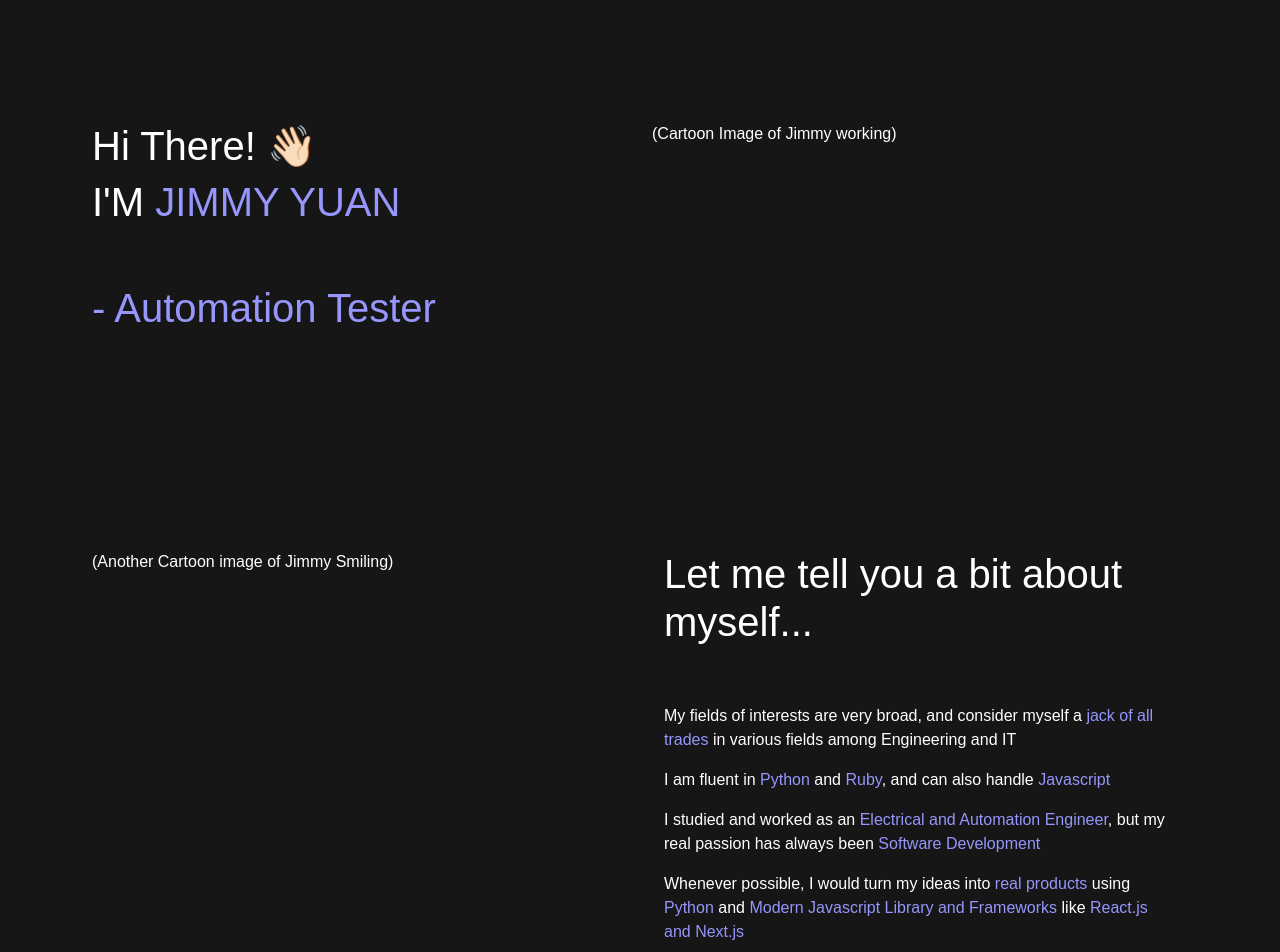
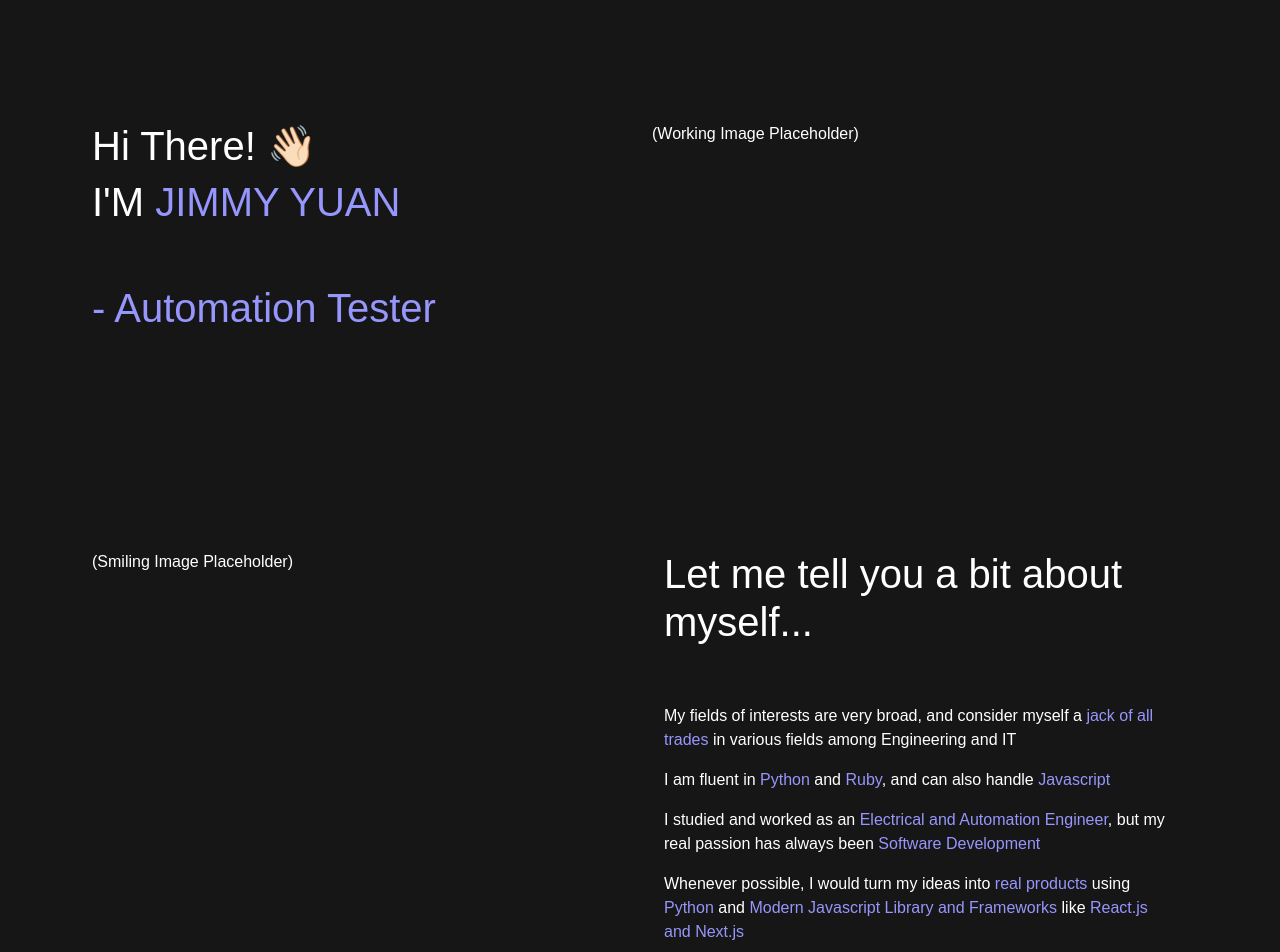
Before and after one commit to jimmymxyuan/portfolio_blog, a Next.js app: page / in a window 1280 px wide. Shown: the part 140-1092 px from the top of the page. Built offline with nearby package versions, Linux system fonts and the light colour scheme.

Commit message:
Added new blog and updated index

```diff
--- a/src/pages/index.js
+++ b/src/pages/index.js
@@ -45,11 +45,11 @@ export default function Home() {
 
             </Col>
             <Col>
-              <p>(Cartoon Image of Jimmy working)</p>
+              <p>(Working Image Placeholder)</p>
             </Col>
           </Row>
           <Row className="content-row">
-            <Col>(Another Cartoon image of Jimmy Smiling)</Col>
+            <Col>(Smiling Image Placeholder)</Col>
             <Col>
               <Container>
                 <Row>
```
Also changed, not shown: posts/aws-codepipeline.md (added, +7 -0 lines), deploy/3.SetupWebServer.txt.
